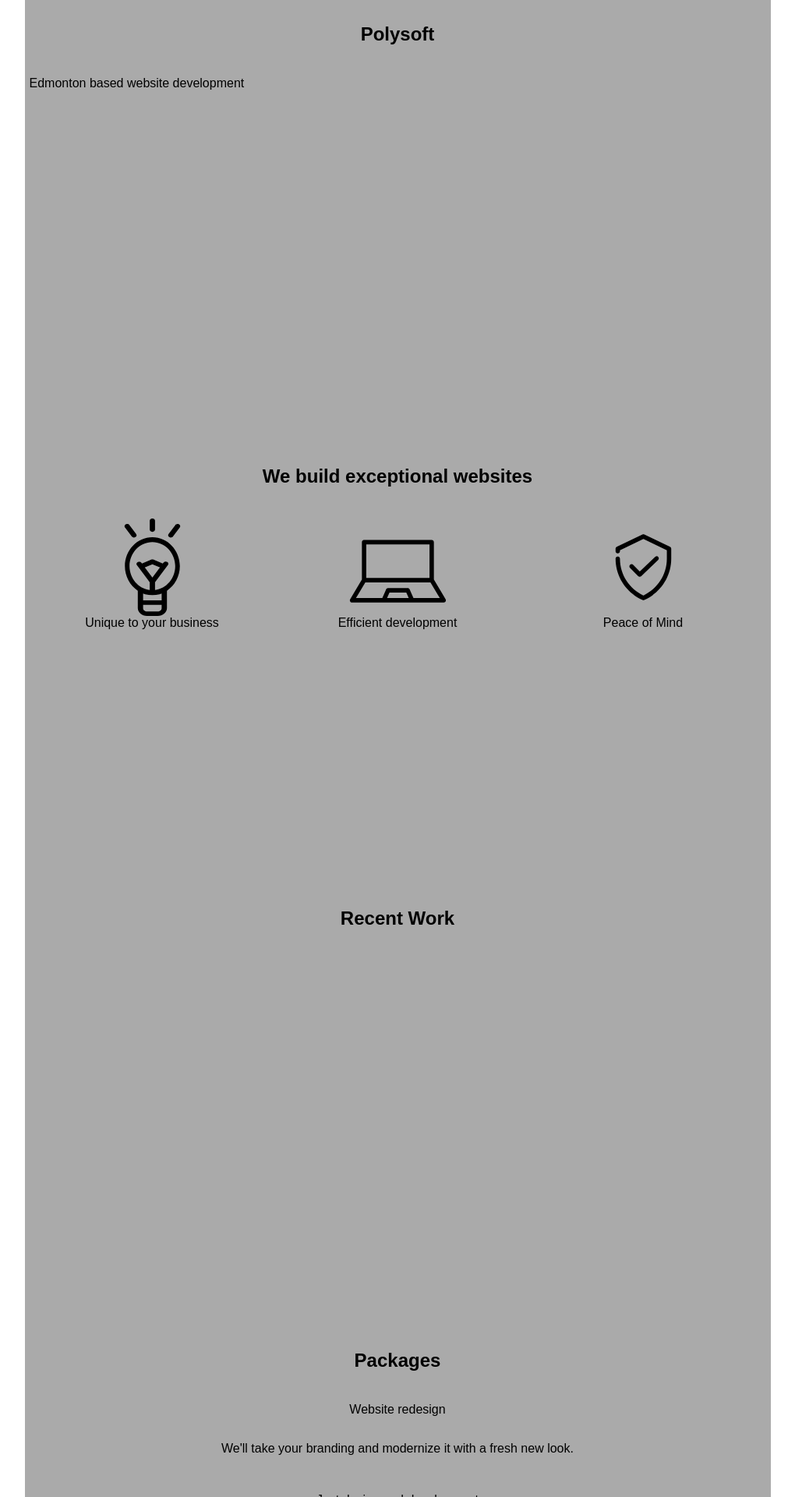
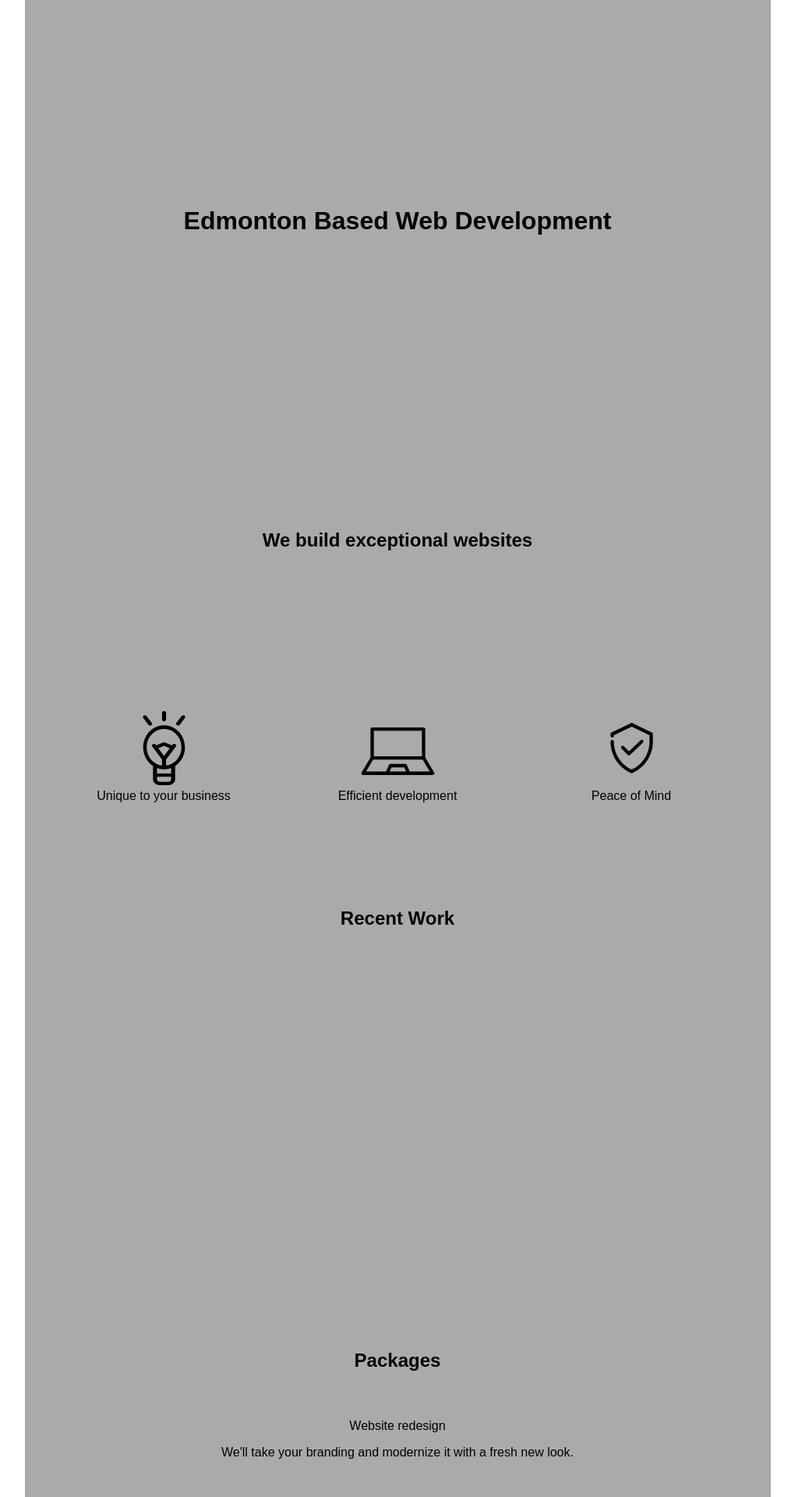
Before and after one commit to PolynomialSoftware/polysoft.ca, a Jekyll site: the page built from index.html, in a window 1280 px wide. Shown: the top 1920 px of the page at 78% size, without its empty margins (130-1150 px from the left). Built offline with Jekyll 4.4.1, drawn with Linux system fonts in a browser that asks for light colours.

Commit message:
centering elements

```diff
--- a/_sass/shared.scss
+++ b/_sass/shared.scss
@@ -1,6 +1,13 @@
 body {
     font-family: sans-serif;
     margin: 0;
+}
+.container {
+    margin: 0 auto;
+    height: $min-height;
+    background-color: #00000055;
+    max-width: $max-width;
+    padding: 6px;
 }
 
 h1,h2,h3,h4,h5,h6 {
@@ -11,16 +18,19 @@
     text-align: center;
 }
 
-.container {
-    margin: 0 auto;
-    min-height: $min-height;
-    background-color: #00000055;
-    max-width: $max-width;
-    padding: 6px;
+.center-grid {
+    display: grid;
+    > * {
+        margin: auto;
+    }
+}
+.landing-text {
+    display: block;
+    font-size: 2em;
+    text-transform: capitalize;
 }
 
 .card-deck {
-    margin: 0 auto;
     list-style-type: none;
     padding-left: 0;
     display: flex;
@@ -36,18 +46,17 @@
     margin-bottom: 1em;
     text-align: center;
     flex: 1;
-    height: 150px;
+    height: auto;
     min-width: $min-width;
 
     .img-top {
-
         margin: 0 auto;
-        width: 125px;
+        width: 95px;
         display: block;
     }
 
     .heading {
-        padding-bottom: 1em;
+        padding-top: 5px;
         display: block;
     }
   }
--- a/index.html
+++ b/index.html
@@ -1,17 +1,16 @@
 ---
+title:
 ---
 
 <section id="top">
-    <div class="container">
-        <h1 class="text-center">Polysoft</h1>
-        <p>Edmonton based website development</p>
+    <div class="container center-grid">
+        <h1 class="landing-text">Edmonton based web development</h1>
     </div>
 </section>
 
 <section id="description">
-    <div class="container">
+    <div class="container center-grid">
         <h2>We build exceptional websites</h2>
-        <!-- Unique Efficient Secure -->
         <ul class="card-deck">
             <li class="card">
                 <img src="./images/unique.svg" alt="Light Bulb" class="img-top">
@@ -42,10 +41,12 @@
             <li class="card">
                 <span class="heading">Website redesign</span>
                 <p>We'll take your branding and modernize it with a fresh new look.
-                </p></li>
+                </p>
+            </li>
             <li class="card">
                 <span class="heading">Just design and development</span>
-                <p>Already paying for hosting? No worries, we build your website ready for the server.</p></li>
+                <p>Already paying for hosting? No worries, we build your website ready for the server.</p>
+            </li>
             <li class="card">
                 <span class="heading">Development &amp; Hosting</span>
                 <p>After we build your website, we also host it with
```
